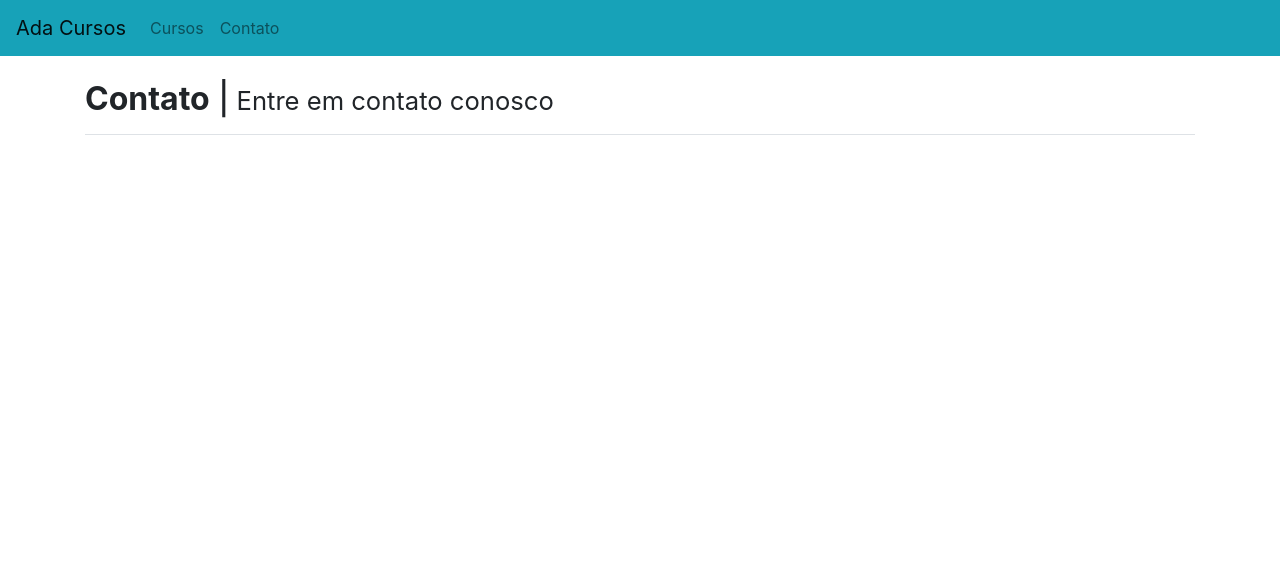
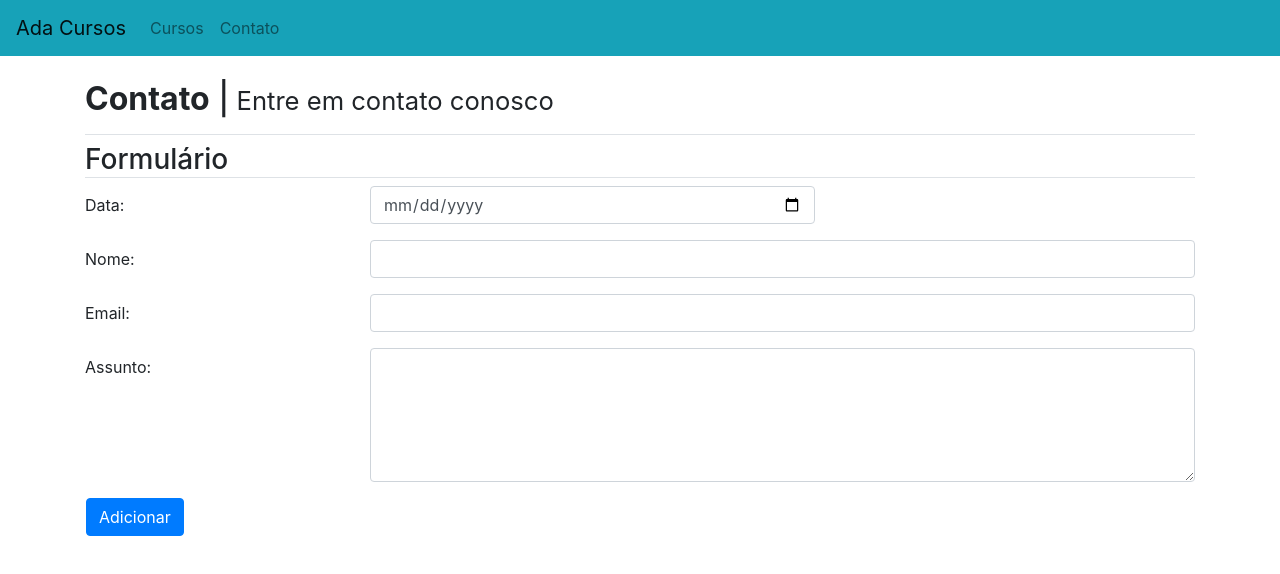
Before and after one commit to vicduraes/projeto-impacta-react, a React (Create React App) app in the folder site/: page /contato in a window 1280 px wide. Shown: the top 574 px of the page. Built offline with nearby package versions, Linux system fonts and the light colour scheme.

Commit message:
Create Contato form

```diff
--- a/site/src/pages/contato/Contato.js
+++ b/site/src/pages/contato/Contato.js
@@ -1,6 +1,6 @@
 import React, { Component } from 'react'
 import Header from '../../components/menu/header'
-
+import ContatoForm from './Form/ContatoForm'
 export default class Contato extends Component {
     render() {
         return (
@@ -9,6 +9,7 @@ export default class Contato extends Component {
                 titulo="Contato"
                 subtitulo="Entre em contato conosco"
             />
+            <ContatoForm />
         </div>
         )
     }
--- /dev/null
+++ b/site/src/pages/contato/Form/ContatoForm.js
@@ -0,0 +1,64 @@
+import React, { Component } from 'react'
+
+class ContatoForm extends Component {
+    render() {
+        return (
+            <div>
+                <h3 className="border-bottom">Formulário</h3>
+                <form>
+                    <div className="form-group row">
+                        <label htmlFor="data" className="col-sm-3 col-form-label">
+                            Data:
+                        </label>
+                        <div className="col-sm-5 col-6">
+                            <input type="date"
+                                className="form-control" id="data"
+                                value={this.props.data}
+                            />
+                        </div>
+                    </div>
+                    <div className="form-group row">
+                        <label htmlFor="nome" className="col-sm-3 col-form-label">
+                            Nome:
+                        </label>
+                        <div className="col-sm-9">
+                            <input type="text"
+                                className="form-control" id="nome"
+                                value={this.props.nome}
+                            />
+                        </div>
+                    </div>
+                    <div className="form-group row">
+                        <label htmlFor="email" className="col-sm-3 col-form-label">
+                            Email:
+                        </label>
+                        <div className="col-sm-9">
+                            <input type="email"
+                                className="form-control" id="email"
+                                value={this.props.email}
+                            />
+                        </div>
+                    </div>
+                    <div className="form-group row">
+                        <label htmlFor="assunto" className="col-sm-3 col-form-label">
+                            Assunto:
+                        </label>
+                        <div className="col-sm-9">
+                            <textarea className="form-control"
+                                id="assunto" rows="5"
+                                value={this.props.assunto}
+                            />
+                        </div>
+                    </div>
+                    <div className="form-group row">
+                        <button className="btn btn-primary ml-3 mb-3">
+                            Adicionar
+                        </button>
+                    </div>
+                </form>
+            </div>
+        )
+    }
+}
+
+export default ContatoForm
```
